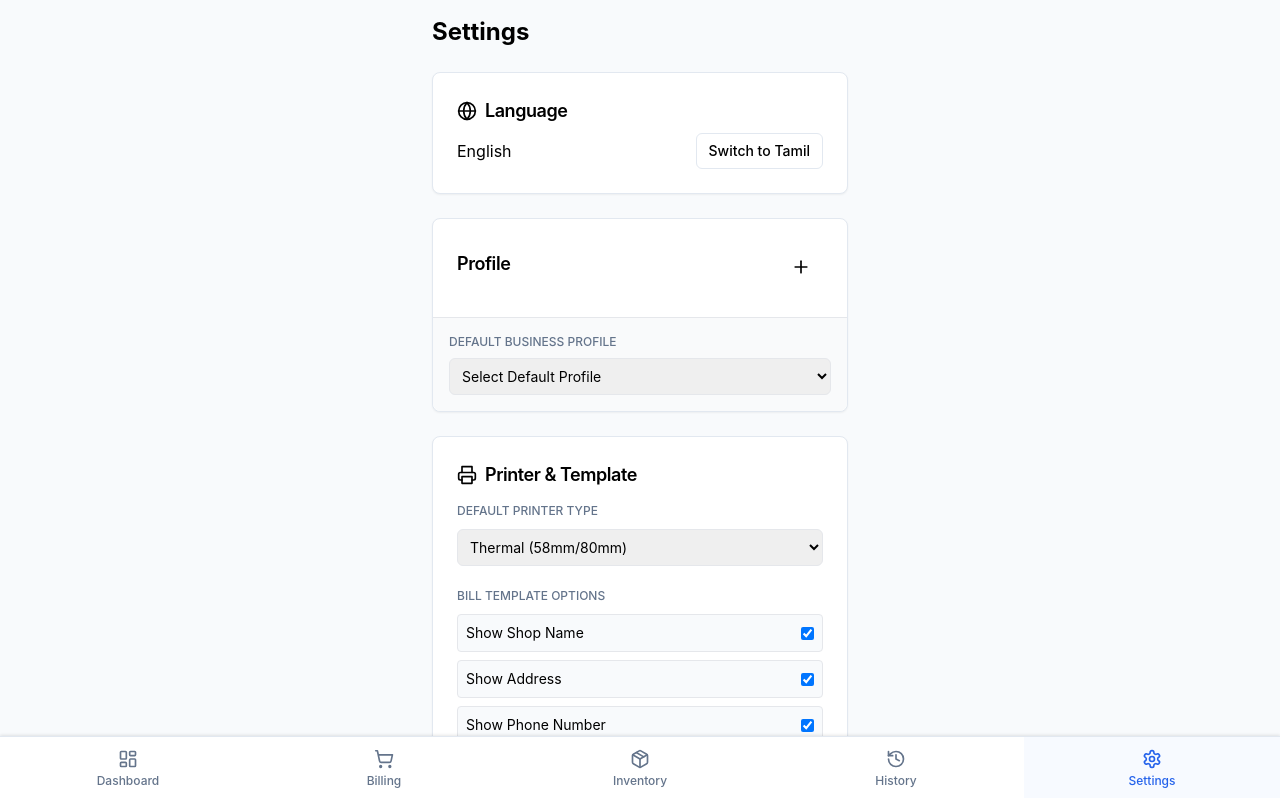
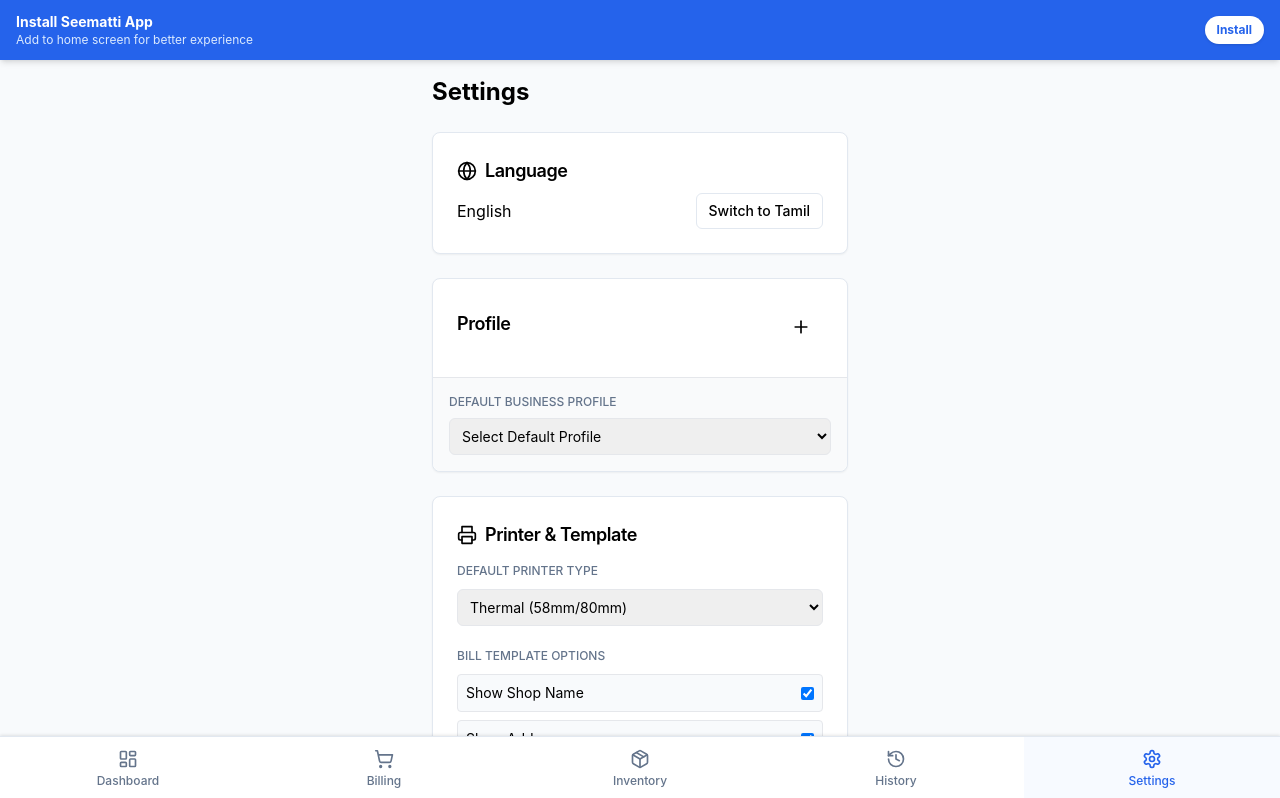
Before and after one commit to velmurugan-p-2004/Billing-APP, a React (Vite) app: page /settings in a window 1280 px wide. Shown: the top 798 px of the page. Built offline with nearby package versions, Linux system fonts and the light colour scheme.

Commit message:
feat: Add base layout component with bottom navigation and PWA install functionality.

```diff
--- a/src/components/Layout.tsx
+++ b/src/components/Layout.tsx
@@ -16,8 +16,14 @@
     ];
 
     const [deferredPrompt, setDeferredPrompt] = useState<any>(null);
+    const [isStandalone, setIsStandalone] = useState(false);
+    const [showInstructions, setShowInstructions] = useState(false);
 
     useEffect(() => {
+        // Check if installed
+        const mq = window.matchMedia('(display-mode: standalone)');
+        setIsStandalone(mq.matches);
+
         const handler = (e: any) => {
             e.preventDefault();
             setDeferredPrompt(e);
@@ -27,21 +33,25 @@
     }, []);
 
     const handleInstallClick = async () => {
-        if (!deferredPrompt) return;
-        deferredPrompt.prompt();
-        const { outcome } = await deferredPrompt.userChoice;
-        if (outcome === 'accepted') {
-            setDeferredPrompt(null);
+        if (deferredPrompt) {
+            deferredPrompt.prompt();
+            const { outcome } = await deferredPrompt.userChoice;
+            if (outcome === 'accepted') {
+                setDeferredPrompt(null);
+            }
+        } else {
+            // Fallback for when browser doesn't support prompt or already fired
+            setShowInstructions(true);
         }
     };
 
     return (
         <div className="flex flex-col min-h-screen bg-slate-50">
-            {deferredPrompt && (
+            {!isStandalone && (
                 <div className="bg-blue-600 text-white px-4 py-3 flex items-center justify-between shadow-md">
                     <div className="flex flex-col">
-                        <span className="text-sm font-bold">Install App</span>
-                        <span className="text-xs text-blue-100">Add to home screen for offline use</span>
+                        <span className="text-sm font-bold">Install Seematti App</span>
+                        <span className="text-xs text-blue-100">Add to home screen for better experience</span>
                     </div>
                     <button
                         onClick={handleInstallClick}
@@ -49,6 +59,27 @@
                     >
                         Install
                     </button>
+                </div>
+            )}
+
+            {showInstructions && (
+                <div className="fixed inset-0 z-[60] bg-black/50 flex items-center justify-center p-4" onClick={() => setShowInstructions(false)}>
+                    <div className="bg-white text-slate-900 p-6 rounded-lg max-w-sm w-full shadow-xl animate-in fade-in zoom-in-95" onClick={e => e.stopPropagation()}>
+                        <h3 className="font-bold text-lg mb-2">Install Manually</h3>
+                        <p className="text-sm text-slate-600 mb-4">
+                            Your browser isn't allowing us to pop up the install prompt automatically right now.
+                        </p>
+                        <ol className="list-decimal list-inside text-sm space-y-2 mb-4 font-medium">
+                            <li>Tap the browser menu <span className="font-bold text-xl leading-none">⋮</span></li>
+                            <li>Select <span className="text-blue-600">"Add to Home Screen"</span> or <span className="text-blue-600">"Install App"</span></li>
+                        </ol>
+                        <button
+                            onClick={() => setShowInstructions(false)}
+                            className="w-full py-2 bg-slate-100 font-medium rounded hover:bg-slate-200"
+                        >
+                            Close
+                        </button>
+                    </div>
                 </div>
             )}
 
```
